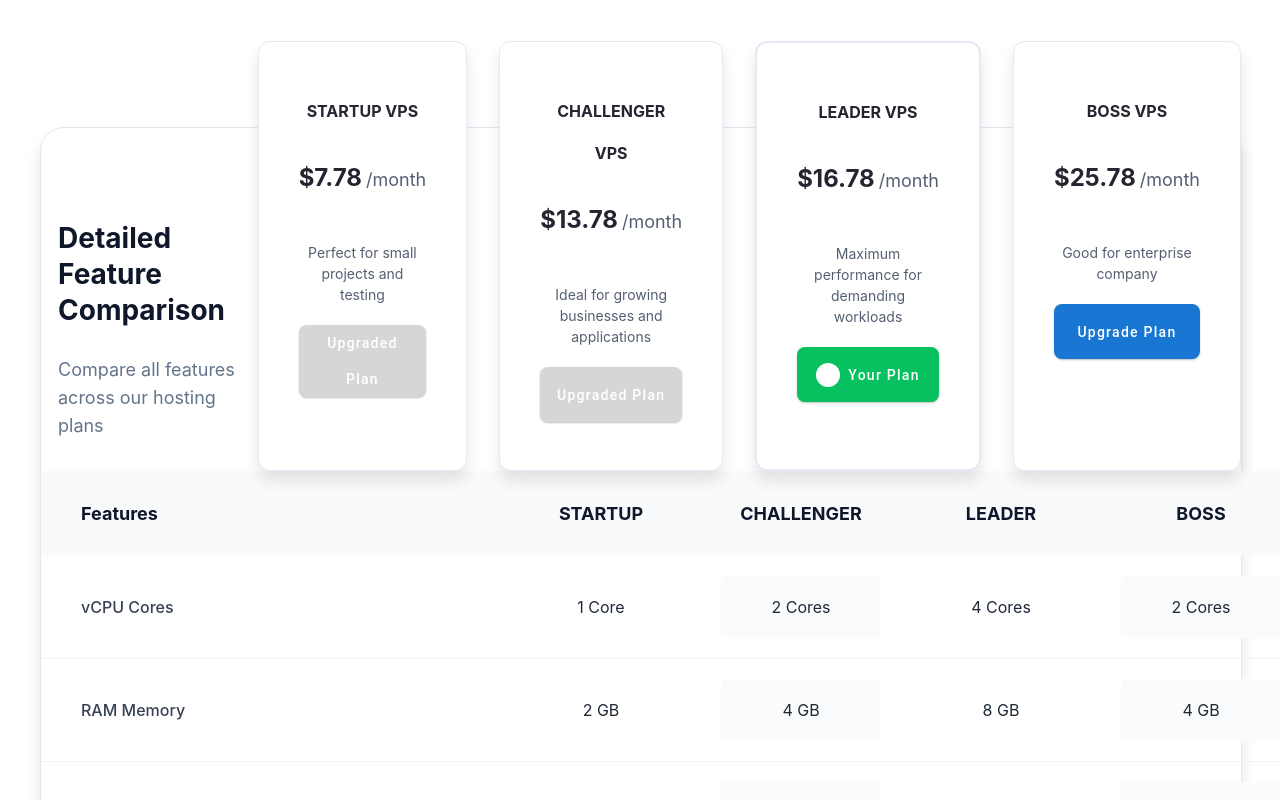
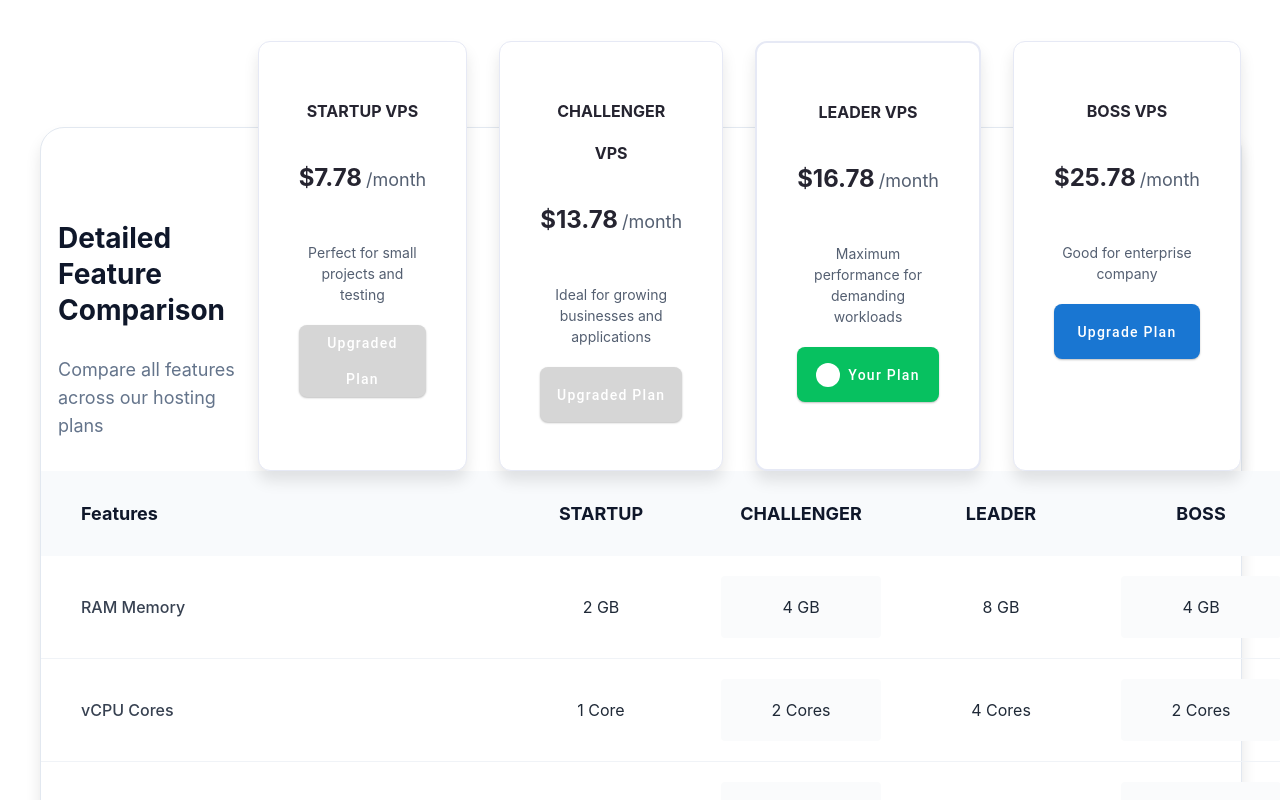
Before and after one commit to HayKongMeng/balacing1, a React (Vite) app: page / in a window 1280 px wide. Shown: the top 800 px of the page. Built offline with nearby package versions, Linux system fonts and the light colour scheme.

Commit message:
Reorder feature rows - swap vCPU Cores and RAM Memory rows
cgen-cba7e730b30848c0b4ad991a10d0e75d

```diff
--- a/src/pages/Example.jsx
+++ b/src/pages/Example.jsx
@@ -102,22 +102,22 @@ export default function Example() {
           {/* Feature Rows */}
           <div className="feature-rows">
             <div className="feature-row">
+              <div className="feature-name">RAM Memory</div>
+              <div className="feature-values">
+                <div className="feature-value">2 GB</div>
+                <div className="feature-value highlighted-value">4 GB</div>
+                <div className="feature-value">8 GB</div>
+                <div className="feature-value highlighted-value">4 GB</div>
+              </div>
+            </div>
+
+            <div className="feature-row">
               <div className="feature-name">vCPU Cores</div>
               <div className="feature-values">
                 <div className="feature-value">1 Core</div>
                 <div className="feature-value highlighted-value">2 Cores</div>
                 <div className="feature-value">4 Cores</div>
                 <div className="feature-value highlighted-value">2 Cores</div>
-              </div>
-            </div>
-
-            <div className="feature-row">
-              <div className="feature-name">RAM Memory</div>
-              <div className="feature-values">
-                <div className="feature-value">2 GB</div>
-                <div className="feature-value highlighted-value">4 GB</div>
-                <div className="feature-value">8 GB</div>
-                <div className="feature-value highlighted-value">4 GB</div>
               </div>
             </div>
 
```
